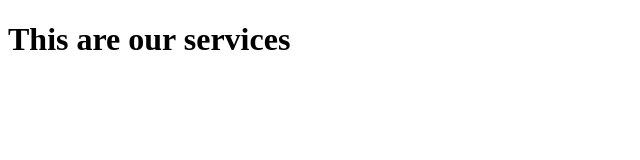
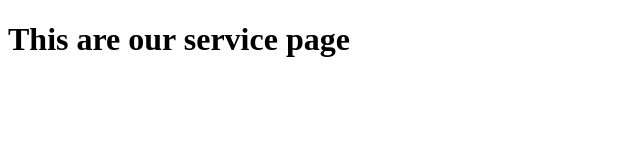
Before and after one commit to thierry-byiringiro/gitlearning, a plain HTML site: page services.html in a window 1280 px wide. Shown: the whole page, without its empty margins (0-640 px from the left). Drawn offline with Linux system fonts and the light colour scheme.

Commit message:
new changes

```diff
--- a/services.html
+++ b/services.html
@@ -6,6 +6,6 @@
     <title>Services</title>
 </head>
 <body>
-    <h1>This are our services</h1>
+    <h1>This are our service page</h1>
 </body>
 </html>
```
